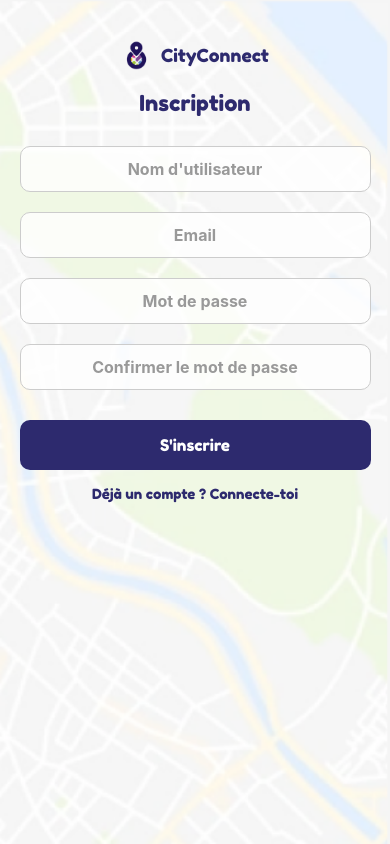
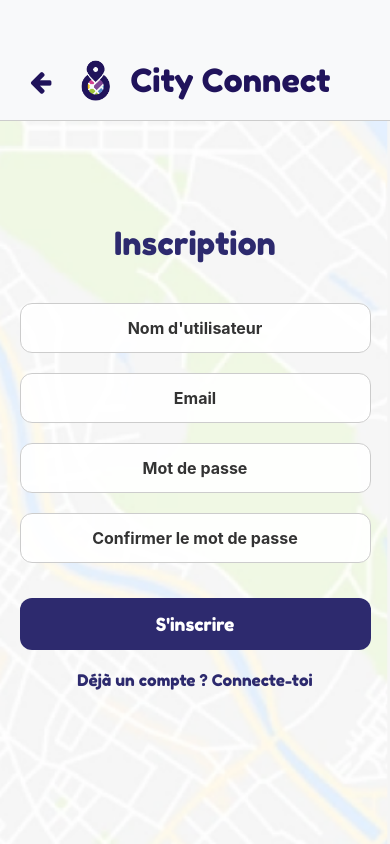
Before and after one commit to Mrenard72/frontend-cityconnect-, a React Native app: screen /Register in a window 390 px wide. Built offline with nearby package versions, Linux system fonts and the light colour scheme.

Commit message:
modif css

```diff
--- a/src/screens/DashboardScreen.js
+++ b/src/screens/DashboardScreen.js
@@ -2,15 +2,17 @@ import React from 'react';
 import {
   View, Text, TouchableOpacity, StyleSheet, Image, ImageBackground
 } from 'react-native';
+import Header from '../components/Header';
 
 // 📌 Écran du tableau de bord (DashboardScreen)
 const DashboardScreen = ({ navigation }) => {
   return (
     <ImageBackground source={require('../../assets/background.png')} style={styles.background}>
+      <Header/>
+      <Text style={styles.title}>Tableau de bord</Text>
       <View style={styles.container}>
         {/* 🏙️ Logo de l'application */}
-        <Image source={require('../../assets/logo.png')} style={styles.logo} />
-        <Text style={styles.title}>Tableau de bord</Text>
+
 
         {/* 📌 Carte "J'explore" → Navigue vers `ExploreScreen` */}
         <TouchableOpacity style={styles.card} onPress={() => navigation.navigate('Explore')}>
@@ -48,6 +50,8 @@ const styles = StyleSheet.create({
   container: {
     width: '90%',
     alignItems: 'center',
+    marginTop: 50,
+
   },
   logo: {
     width: 120,
@@ -65,34 +69,25 @@ const styles = StyleSheet.create({
     height: 150,
     borderRadius: 10,
     overflow: 'hidden',
-    marginBottom: 20,
+    marginBottom: 10,
+    borderWidth: 2,
+    borderColor: '#20135B',
   },
   cardImage: {
     width: '100%',
     height: '100%',
     position: 'absolute',
+
+
   },
   cardText: {
-    fontSize: 22,
+    fontSize: 30,
     fontFamily: 'FredokaOne',
     color: 'white',
     textAlign: 'center',
     marginTop: 'auto',
     marginBottom: 10,
-    paddingVertical: 5,
-  },
-  logoutButton: {
-    backgroundColor: '#E53935',
-    padding: 15,
-    borderRadius: 10,
-    width: '100%',
-    alignItems: 'center',
-    marginTop: 30,
-  },
-  logoutButtonText: {
-    color: '#FFFFFF',
-    fontSize: 16,
-    fontFamily: 'FredokaOne',
+    paddingVertical: 50,
   },
 });
 
--- a/src/screens/MessageScreen.js
+++ b/src/screens/MessageScreen.js
@@ -176,6 +176,8 @@ const styles = StyleSheet.create({
     alignSelf: 'flex-end',
     marginTop: 5,
   },
+
+
 });
 
 export default MessageScreen;
--- a/src/screens/ProfileScreen.js
+++ b/src/screens/ProfileScreen.js
@@ -145,7 +145,7 @@ formData.append('file', {
 
     setProfileImage(backendData.photo);
     await AsyncStorage.setItem('profileImage', backendData.photo);
-    Alert.alert('Succès', 'Photo mise à jour !');
+    Alert.alert('Photo mise à jour !');
 
   } catch (error) {
     console.error("❌ Erreur lors de l'upload :", error);
--- a/src/screens/RegisterScreen.js
+++ b/src/screens/RegisterScreen.js
@@ -1,12 +1,19 @@
 import React, { useState } from 'react';
-import { View, Text, TextInput, TouchableOpacity, StyleSheet, ImageBackground, Image } from 'react-native';
+import { View, Text, TextInput, TouchableOpacity, StyleSheet, ImageBackground, ScrollView } from 'react-native';
 import AsyncStorage from '@react-native-async-storage/async-storage';
+import Header from '../components/Header';
+import { FontAwesome } from '@expo/vector-icons'
 
 const RegisterScreen = ({ navigation }) => {
   const [username, setUsername] = useState('');
   const [email, setEmail] = useState('');
   const [password, setPassword] = useState('');
   const [confirmPassword, setConfirmPassword] = useState('');
+
+  const handleGoBack = () => {
+    console.log("Bouton de retour pressé");
+    navigation.goBack();
+  };
 
   const handleRegister = async () => {
     if (password !== confirmPassword) {
@@ -39,15 +46,14 @@ const RegisterScreen = ({ navigation }) => {
 
   return (
     <ImageBackground source={require('../../assets/background.png')} style={styles.background}>
-      <View style={styles.header}>
-        <View style={styles.headerCenter}>
-          <Image source={require('../../assets/logo.png')} style={styles.logo} />
-          <Text style={styles.title}>CityConnect</Text>
-        </View>
-      </View>
-
+      {/* Bouton de retour placé au-dessus du Header */}
+      <TouchableOpacity onPress={handleGoBack} style={styles.backButton}>
+        <FontAwesome name="arrow-left" size={25} color="#20135B" />
+      </TouchableOpacity>
+      <Header />
+      <ScrollView contentContainerStyle={styles.scrollContainer}>
         <View style={styles.container}>
-        <Text style={styles.subtitle}>Inscription</Text>
+          <Text style={styles.title}>Inscription</Text>
           <TextInput
             placeholder="Nom d'utilisateur"
             style={styles.input}
@@ -77,11 +83,11 @@ const RegisterScreen = ({ navigation }) => {
           <TouchableOpacity style={styles.button} onPress={handleRegister}>
             <Text style={styles.buttonText}>S'inscrire</Text>
           </TouchableOpacity>
-
           <TouchableOpacity onPress={() => navigation.navigate('Login')}>
             <Text style={styles.linkText}>Déjà un compte ? Connecte-toi</Text>
           </TouchableOpacity>
         </View>
+      </ScrollView>
     </ImageBackground>
   );
 };
@@ -91,73 +97,63 @@ const styles = StyleSheet.create({
     flex: 1,
     width: '100%',
     height: '100%',
-    justifyContent: 'flex-start',
+  },
+  scrollContainer: {
+    flexGrow: 1,
+    justifyContent: 'center',
     alignItems: 'center',
-  },
-  header: {
-    width: '100%',
-    flexDirection: 'row',
-    alignItems: 'center',
-    paddingHorizontal: 20,
-    paddingTop: 40,
-  },
-  headerCenter: {
-    flex: 1,
-    flexDirection: 'row',
-    alignItems: 'center',
-    justifyContent: 'center',
-  },
-  logo: {
-    width: 30,
-    height: 30,
-    marginRight: 10,
-  },
-  title: {
-    fontSize: 18,
-    fontFamily: 'FredokaOne',
-    color: '#2D2A6E',
+    paddingTop: 50, // Ajout d'un espacement sous le header
   },
   container: {
     width: '90%',
     alignItems: 'center',
     marginTop: 20,
   },
-  subtitle: {
-    fontSize: 22,
+  title: {
+    fontSize: 32,
     fontFamily: 'FredokaOne',
     color: '#2D2A6E',
-    marginBottom: 20,
+    marginBottom: 30,
   },
   input: {
     width: '100%',
-    padding: 12,
+    padding: 14,
     marginVertical: 10,
     borderWidth: 1,
     borderColor: '#ccc',
-    borderRadius: 10,
-    backgroundColor: 'rgba(255,255,255,0.8)',
+    borderRadius: 12,
+    backgroundColor: 'rgba(255,255,255,0.9)',
     textAlign: 'center',
     fontSize: 16,
     fontWeight: 'bold',
-    color: '#999',
+    color: '#333',
   },
   button: {
     backgroundColor: '#2D2A6E',
     padding: 15,
-    borderRadius: 10,
+    borderRadius: 12,
     width: '100%',
     alignItems: 'center',
-    marginTop: 20,
+    marginTop: 25,
   },
   buttonText: {
     color: '#FFFFFF',
-    fontSize: 16,
+    fontSize: 18,
     fontFamily: 'FredokaOne',
   },
   linkText: {
-    marginTop: 15,
+    marginTop: 20,
     color: '#2D2A6E',
     fontFamily: 'FredokaOne',
+    fontSize: 16,
+  },
+  backButton: {
+    position: 'absolute',
+    top: 60, // Position relative au haut de l'écran (ajustez selon vos besoins)
+    left: 20, // Distance par rapport au bord gauche
+    zIndex: 21, // Plus élevé que le zIndex du Header
+    padding: 10, // Zone cliquable étendue
+    backgroundColor: 'transparent', // Fond transparent pour respecter le design
   },
 });
 
```
Lines whose indentation alone changed are shown as unchanged.
